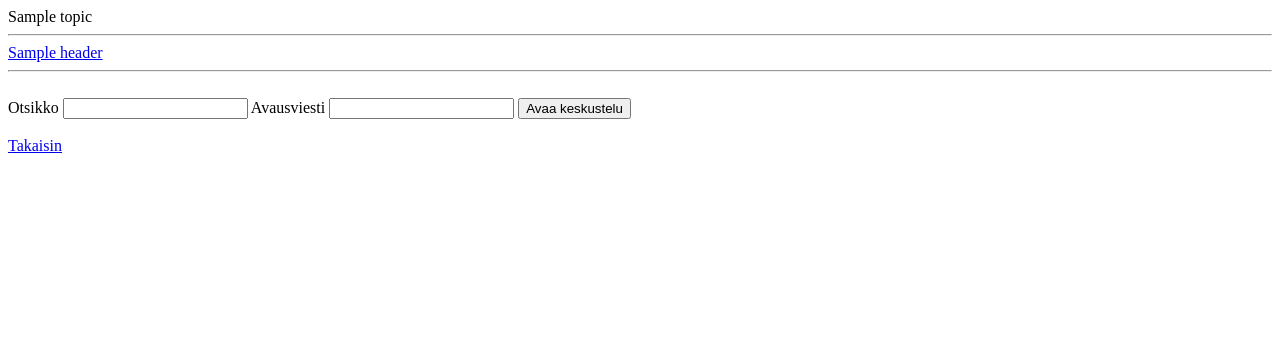
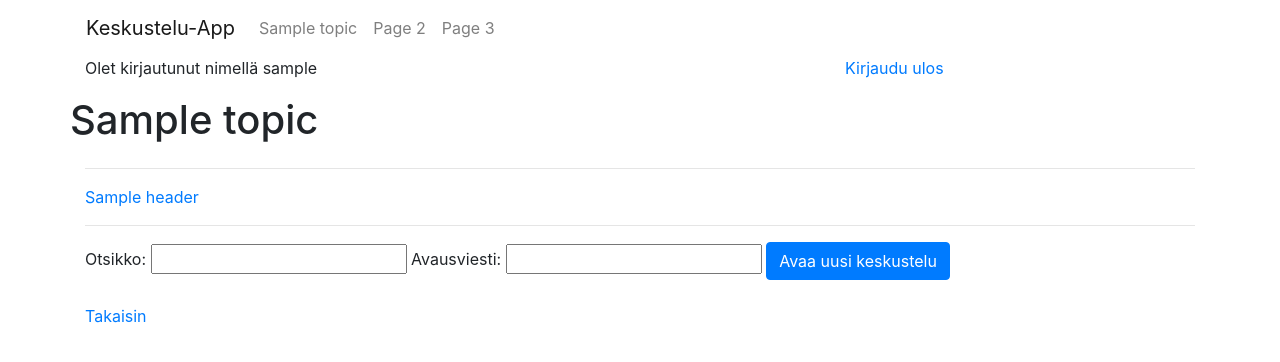
Before and after one commit to EeroAnt/Keskustelu_App, a Flask app: template templates/topic.html in a window 1280 px wide. Shown: the top 362 px of the page. Run offline with Flask 3, Linux system fonts and the light colour scheme; the visitor is signed in with stand-in values (Sample User, id 1); the template is opened without the code that fills it: most values are stand-ins (such as "Sample title", 1, 10 or a date in 2020); some libraries are stand-ins or nearby versions.

Commit message:
refine error page, error messages, and error functionality. refine look of topic and login pages

```diff
--- a/src/navigation.py
+++ b/src/navigation.py
@@ -1,7 +1,7 @@
 from flask import render_template, abort, redirect, request, session
 from src.db import db
 from sqlalchemy import text
-from src.querys import listing_for_index, get_headers_for_topic, get_messages, get_message, get_header
+from src.querys import listing_for_index, get_headers_for_topic, get_messages, get_message, get_header, get_topic
 from src.time_formatter import format_timestamp
 from src.clearance import check_clearance_level
 
@@ -13,7 +13,8 @@ def to_index():
 def to_topic(topic_id):
 	if check_clearance_level(topic_id):
 		result = get_headers_for_topic(topic_id)
-		return render_template("topic.html", conversations=result, topic_id=topic_id)
+		topic = get_topic(topic_id)
+		return render_template("topic.html", conversations=result, topic_id=topic_id, topic=topic)
 	else:
 		abort(404)
 
--- a/src/querys.py
+++ b/src/querys.py
@@ -83,3 +83,8 @@ def get_header(header_id):
 	sql = "SELECT * FROM headers WHERE id=:header_id"
 	header = db.session.execute(text(sql), {"header_id":header_id}).fetchone()
 	return header
+
+def get_topic(topic_id):
+	sql = "SELECT topic FROM topics WHERE id=:topic_id"
+	topic = db.session.execute(text(sql), {"topic_id":topic_id}).fetchone()[0]
+	return topic
--- a/static/css/styles.css
+++ b/static/css/styles.css
@@ -17,3 +17,11 @@ table {
   tr:hover {
 	background-color: #f5f5f5;
   }
+
+.button-form {
+	display: inline-block;
+	margin-right: 10px;
+  }
+.form-group {
+	margin-bottom: 0;
+  }
--- a/templates/topic.html
+++ b/templates/topic.html
@@ -1,34 +1,82 @@
 <!DOCTYPE html>
-{{ topic }}
-<br>
+<meta name="viewport" content="width=device-width, initial-scale=1, shrink-to-fit=no">
+<link rel="stylesheet" href="https://stackpath.bootstrapcdn.com/bootstrap/4.5.0/css/bootstrap.min.css">
+<link rel="stylesheet" href="{{ url_for('static', filename='css/styles.css') }}">
+<title> {{topic}} </title>
+
+<div class="container">
+	<div class="row">
+	<nav class="navbar navbar-expand-sm navbar-light">
+		<a class="navbar-brand" href="/">Keskustelu-App</a>
+		<ul class="navbar-nav">
+		  <li class="nav-item">
+			<a class="nav-link" href="/topic{{topic_id}}">{{topic}}</a>
+		  </li>
+		  <li class="nav-item">
+			<a class="nav-link" href="#">Page 2</a>
+		  </li>
+		  <li class="nav-item">
+			<a class="nav-link" href="#">Page 3</a>
+		  </li>
+		</ul>
+	  </nav>
+	</div>
+	<div class="row">
+		<div class="col-8">
+			<p>Olet kirjautunut nimellä {{ session.username }}</p>
+		</div>
+		<div class="col-4">
+			<a href="/logout">Kirjaudu ulos</a>
+		</div>
+	</div>
+	<div class="row">
+		<header>
+			<h1>{{topic}}</h1>
+		</header>
+	</div>
 	<hr>
 	{% for conversation in conversations %}
+	<div class="row">
+		<div class="col-6">
 			<a href="/topic{{ conversation.t_id }}/conversation{{conversation.h_id}}">{{ conversation.header }}</a>
+		</div>
 			{% if session.username == conversation.username %}
-<form action="/go_to_edit_header" method="POST">
+				<div class="col-4">
+					<form action="/go_to_edit_header" method="POST" class="button-form">
+						<div class="form-group">
 							<input type="submit" value="Muokkaa otsikkoa">
 							<input type="hidden" name="header_owner" value="{{ conversation.username }}">
 							<input type="hidden" name="topic_id" value="{{ conversation.t_id }}">
 							<input type="hidden" name="header_id" value="{{ conversation.h_id }}">
+						</div>
 					</form>
-<form action="/remove_conversation" method="POST">
+					<form action="/remove_conversation" method="POST" class="button-form">
+						<div class="form-group">
 							<input type="submit" value="Poista keskustelu">
 							<input type="hidden" name="header_owner" value="{{ conversation.username }}">
 							<input type="hidden" name="topic_id" value="{{ conversation.t_id }}">
 							<input type="hidden" name="header_id" value="{{ conversation.h_id }}">
+						</div>
 					</form>
+				</div>
 			{% endif %}
+	</div>
 	<hr>
 	{% endfor %}
-<br>
+
+	<div class="row">
 		<form action="/topic{{ topic_id }}/start" method="POST">
-Otsikko
+		<div class="form-group col-12">
+			<label for="header">Otsikko:</label>
 			<input type="text" name="header">
-Avausviesti
+			<label for="message">Avausviesti:</label>
 			<input type="text" name="message">
-<input type="submit" value="Avaa keskustelu">
 			<input type="hidden" name="topic_id" value="{{ topic_id }}">
 			<input type="hidden" name="topic" value="{{ topic_id }}">
+			<button type="submit" class="btn btn-primary">Avaa uusi keskustelu</button>
+		</div>
 		</form>
+	</div>
 	<br>
 	<a href="/">Takaisin</a>
+</div>
```
Also changed, not shown: static/css/error.css (added, +32 -0 lines), templates/error.html (+13 -1 lines), templates/index.html (+35 -20 lines). Lines whose indentation alone changed are shown as unchanged.
